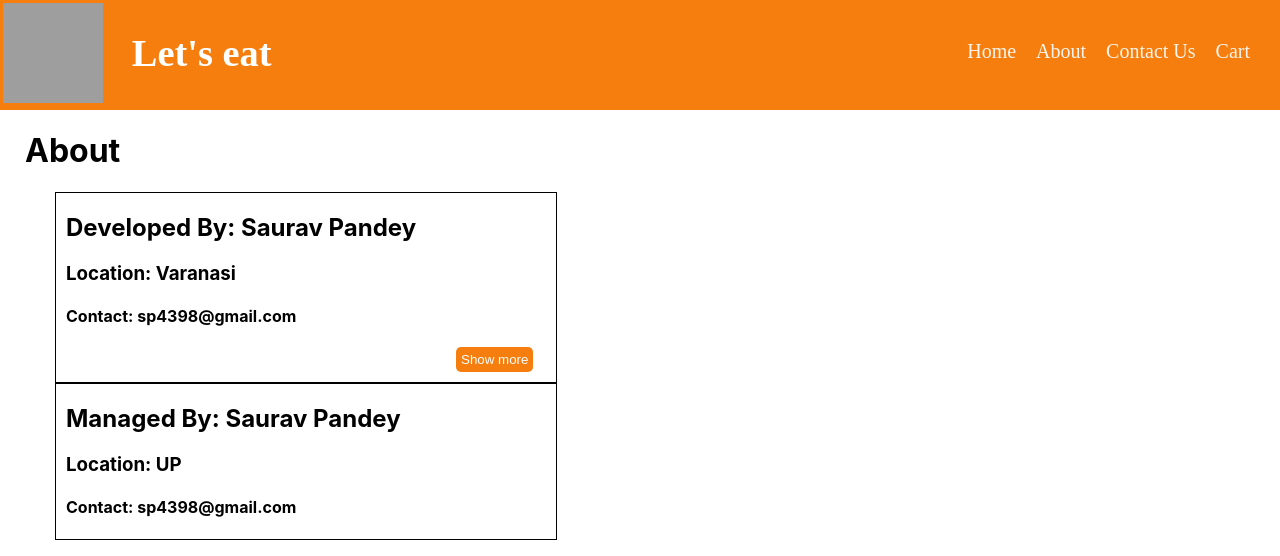
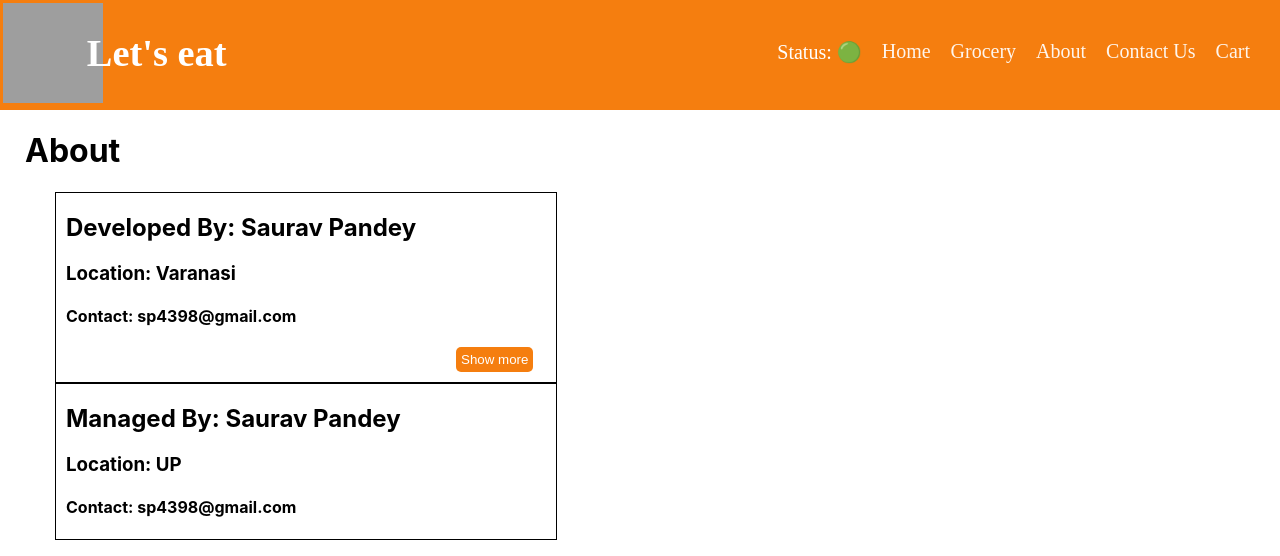
Before and after one commit to sp4398/swiggy-clone, a React (Create React App) app: page /about in a window 1280 px wide. Shown: the top 556 px of the page. Built offline with nearby package versions, Linux system fonts and the light colour scheme; grey boxes are pictures that could not be loaded.

Commit message:
feat: add online status detection and grocery page; refactor components and styles

```diff
--- a/src/App.css
+++ b/src/App.css
@@ -51,7 +51,7 @@
 
 .name {
   color: white;
-  margin: 5px 0 0 -600px;
+  margin: 5px 0 0 -500px;
   font-style: normal;
   font-size: larger;
   font-family: cursive;
--- a/src/App.js
+++ b/src/App.js
@@ -8,6 +8,11 @@ import Contact from "./components/Contact";
 import Error from "./components/Error";
 import Cart from "./components/Cart";
 import RestaurantsMenu from "./components/RestaurantsMenu";
+// import Grocery from "./components/Grocery";
+import { lazy, Suspense } from "react";
+
+//lazy loaiding or code splitting
+const Grocery = lazy(() => import("./components/Grocery"));
 
 function App() {
   return <RouterProvider router={router} />;
@@ -32,6 +37,14 @@ const router = createBrowserRouter([
         element: <Contact />,
       },
       {
+        path: "/grocery",
+        element: (
+          <Suspense>
+            <Grocery />
+          </Suspense>
+        ),
+      },
+      {
         path: "/cart",
         element: <Cart />,
       },
--- a/src/components/Body.js
+++ b/src/components/Body.js
@@ -2,6 +2,7 @@ import ResCard from "./ResCard";
 import { useEffect, useState } from "react";
 import Simmer from "./Simmer";
 import { Link } from "react-router-dom";
+import useOnlineStatus from "../utils/useOnlineStatus";
 
 const Body = () => {
   //useState Hook
@@ -28,6 +29,11 @@ const Body = () => {
       json?.data?.cards[1]?.card?.card?.gridElements?.infoWithStyle?.restaurants
     );
   };
+
+  const onlineStatus = useOnlineStatus();
+  if (onlineStatus === false) {
+    return <h1>You are Offline!</h1>;
+  }
 
   if (listOfRes.length === 0) {
     return <Simmer />;
--- /dev/null
+++ b/src/components/Grocery.js
@@ -0,0 +1,5 @@
+const Grocery = () => {
+  return <h1>This is Grocery Page</h1>;
+};
+
+export default Grocery;
--- a/src/components/Heading.js
+++ b/src/components/Heading.js
@@ -1,7 +1,9 @@
 import { LOGO_URL } from "../utils/constants";
 import { Link } from "react-router-dom";
+import useOnlineStatus from "../utils/useOnlineStatus";
 
 const Heading = () => {
+  const onlineStatus = useOnlineStatus();
   return (
     <div className="header">
       <div className="logo">
@@ -12,10 +14,32 @@ const Heading = () => {
       </div>
       <div className="nav-items">
         <ul>
-          <li><Link className="link" to="/">Home</Link></li>
-          <li><Link className="link" to="/about">About</Link></li>
-          <li><Link className="link" to="/contact">Contact Us</Link></li>
-          <li><Link className="link" to="/cart">Cart</Link></li>
+          <li>Status: {onlineStatus ? "🟢" : "🔴"}</li>
+          <li>
+            <Link className="link" to="/">
+              Home
+            </Link>
+          </li>
+          <li>
+            <Link className="link" to="/grocery">
+              Grocery
+            </Link>
+          </li>
+          <li>
+            <Link className="link" to="/about">
+              About
+            </Link>
+          </li>
+          <li>
+            <Link className="link" to="/contact">
+              Contact Us
+            </Link>
+          </li>
+          <li>
+            <Link className="link" to="/cart">
+              Cart
+            </Link>
+          </li>
         </ul>
       </div>
     </div>
--- a/src/components/RestaurantsMenu.js
+++ b/src/components/RestaurantsMenu.js
@@ -1,6 +1,6 @@
 import Simmer from "./Simmer";
 import { useParams } from "react-router-dom";
-import useRestaurantMenu from "./useRestaurantMenu";
+import useRestaurantMenu from "../utils/useRestaurantMenu";
 
 const RestaurantsMenu = () => {
   const { resId } = useParams();
--- /dev/null
+++ b/src/utils/useOnlineStatus.js
@@ -0,0 +1,18 @@
+import { useEffect, useState } from "react";
+
+const useOnlineStatus = () => {
+  const [onLineStatus, setOnlineStatus] = useState(true);
+
+  useEffect(() => {
+    window.addEventListener("offline", () => {
+      setOnlineStatus(false);
+    });
+    window.addEventListener("online", () => {
+      setOnlineStatus(true);
+    });
+  }, []);
+  return onLineStatus;
+};
+
+export default useOnlineStatus;
+// This custom hook listens for online and offline events and updates the online status accordingly.
--- a/src/components/useRestaurantMenu.js
+++ b/src/utils/useRestaurantMenu.js
@@ -1,5 +1,5 @@
 import { useEffect, useState } from "react";
-import { MENU_URL } from "../utils/constants";
+import { MENU_URL } from "./constants";
 
 const useRestaurantMenu = (resId) => {
   const [resInfo, setResInfo] = useState(null);
```
